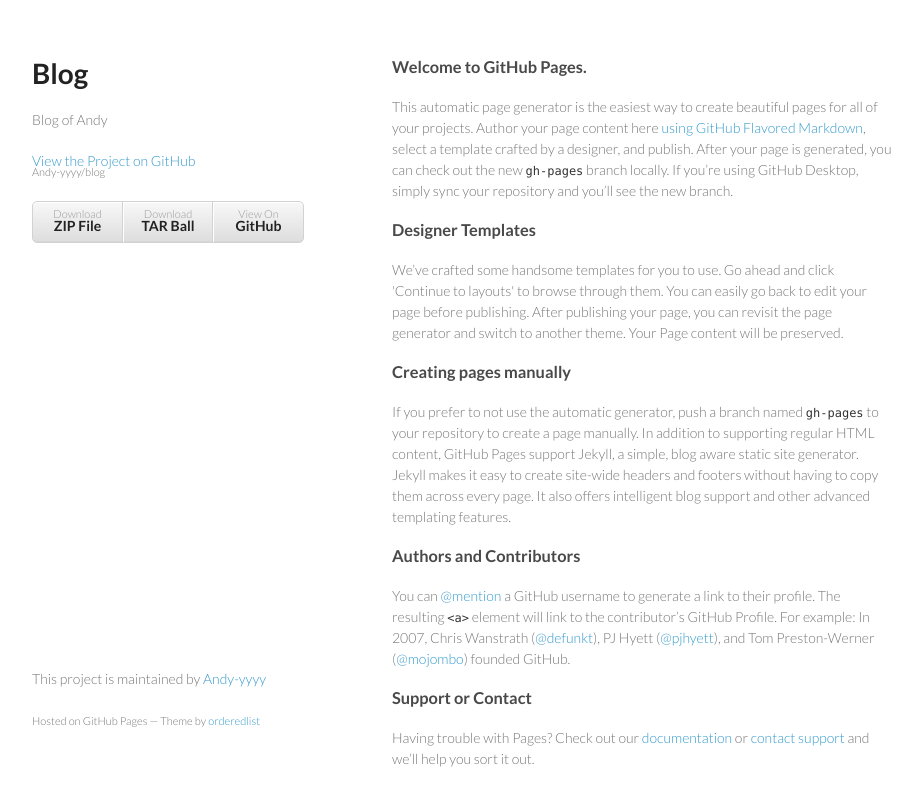
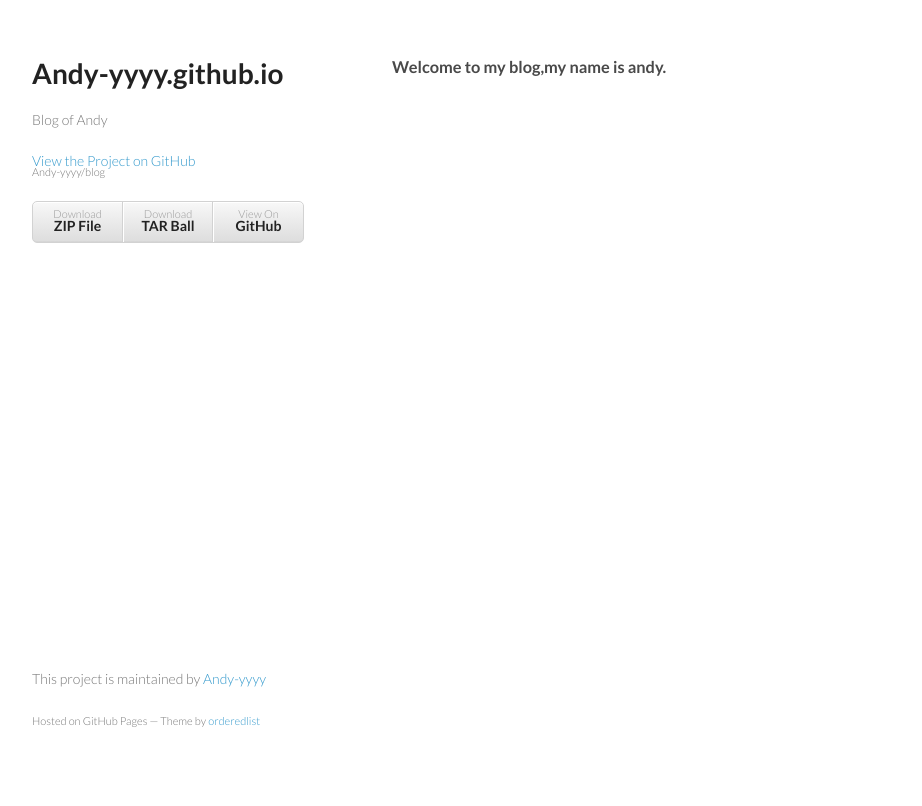
Before and after one commit to secretlowland/Andy-yyyy.github.io, a plain HTML site: page index.html in a window 1280 px wide. Shown: the whole page, without its empty margins (178-1100 px from the left). Drawn offline with Linux system fonts and the light colour scheme.

```diff
--- a/index.html
+++ b/index.html
@@ -3,7 +3,7 @@
   <head>
     <meta charset="utf-8">
     <meta http-equiv="X-UA-Compatible" content="chrome=1">
-    <title>Blog by Andy-yyyy</title>
+    <title>Andy-yyyy.github.io by Andy-yyyy</title>
 
     <link rel="stylesheet" href="stylesheets/styles.css">
     <link rel="stylesheet" href="stylesheets/github-light.css">
@@ -15,7 +15,7 @@
   <body>
     <div class="wrapper">
       <header>
-        <h1>Blog</h1>
+        <h1>Andy-yyyy.github.io</h1>
         <p>Blog of Andy</p>
 
         <p class="view"><a href="https://github.com/Andy-yyyy/blog">View the Project on GitHub <small>Andy-yyyy/blog</small></a></p>
@@ -29,29 +29,7 @@
       </header>
       <section>
         <h3>
-<a id="welcome-to-github-pages" class="anchor" href="#welcome-to-github-pages" aria-hidden="true"><span class="octicon octicon-link"></span></a>Welcome to GitHub Pages.</h3>
-
-<p>This automatic page generator is the easiest way to create beautiful pages for all of your projects. Author your page content here <a href="https://guides.github.com/features/mastering-markdown/">using GitHub Flavored Markdown</a>, select a template crafted by a designer, and publish. After your page is generated, you can check out the new <code>gh-pages</code> branch locally. If you’re using GitHub Desktop, simply sync your repository and you’ll see the new branch.</p>
-
-<h3>
-<a id="designer-templates" class="anchor" href="#designer-templates" aria-hidden="true"><span class="octicon octicon-link"></span></a>Designer Templates</h3>
-
-<p>We’ve crafted some handsome templates for you to use. Go ahead and click 'Continue to layouts' to browse through them. You can easily go back to edit your page before publishing. After publishing your page, you can revisit the page generator and switch to another theme. Your Page content will be preserved.</p>
-
-<h3>
-<a id="creating-pages-manually" class="anchor" href="#creating-pages-manually" aria-hidden="true"><span class="octicon octicon-link"></span></a>Creating pages manually</h3>
-
-<p>If you prefer to not use the automatic generator, push a branch named <code>gh-pages</code> to your repository to create a page manually. In addition to supporting regular HTML content, GitHub Pages support Jekyll, a simple, blog aware static site generator. Jekyll makes it easy to create site-wide headers and footers without having to copy them across every page. It also offers intelligent blog support and other advanced templating features.</p>
-
-<h3>
-<a id="authors-and-contributors" class="anchor" href="#authors-and-contributors" aria-hidden="true"><span class="octicon octicon-link"></span></a>Authors and Contributors</h3>
-
-<p>You can <a href="https://github.com/blog/821" class="user-mention">@mention</a> a GitHub username to generate a link to their profile. The resulting <code>&lt;a&gt;</code> element will link to the contributor’s GitHub Profile. For example: In 2007, Chris Wanstrath (<a href="https://github.com/defunkt" class="user-mention">@defunkt</a>), PJ Hyett (<a href="https://github.com/pjhyett" class="user-mention">@pjhyett</a>), and Tom Preston-Werner (<a href="https://github.com/mojombo" class="user-mention">@mojombo</a>) founded GitHub.</p>
-
-<h3>
-<a id="support-or-contact" class="anchor" href="#support-or-contact" aria-hidden="true"><span class="octicon octicon-link"></span></a>Support or Contact</h3>
-
-<p>Having trouble with Pages? Check out our <a href="https://help.github.com/pages">documentation</a> or <a href="https://github.com/contact">contact support</a> and we’ll help you sort it out.</p>
+<a id="welcome-to-my-blogmy-name-is-andy" class="anchor" href="#welcome-to-my-blogmy-name-is-andy" aria-hidden="true"><span class="octicon octicon-link"></span></a>Welcome to my blog,my name is andy.</h3>
       </section>
       <footer>
         <p>This project is maintained by <a href="https://github.com/Andy-yyyy">Andy-yyyy</a></p>
```
Also changed, not shown: params.json (+1 -1 lines).
